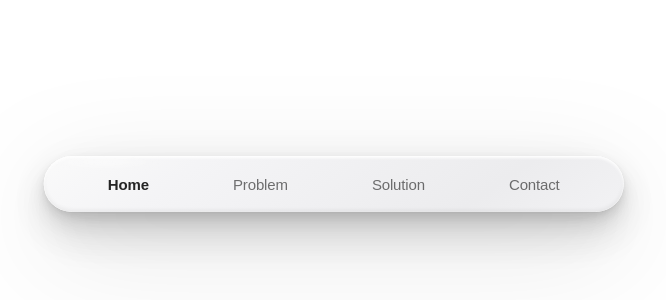
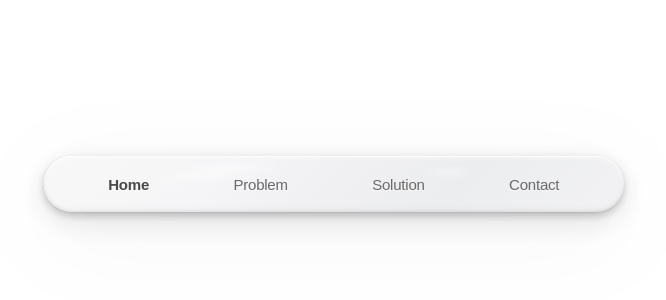
Before and after one commit to Om-Rohilla/Navigation, a React (Vite) app: page / in a window 1280 px wide. Shown: the part 224-524 px from the top of the page, without its empty margins (304-970 px from the left). Built offline with nearby package versions, Linux system fonts and the light colour scheme.

Commit message:
Upgrade to premium 3D design

```diff
--- a/src/components/ui/component.tsx
+++ b/src/components/ui/component.tsx
@@ -69,98 +69,122 @@ export const PillBase: React.FC = () => {
 
   return (
     <motion.nav
-      className="relative rounded-full overflow-hidden"
+      className="relative rounded-full"
       style={{
         width: '580px',
         height: '56px',
         background: `
-          linear-gradient(145deg, #fafafa 0%, #f4f4f6 25%, #f0f0f2 50%, #ececee 75%, #f2f2f4 100%)
+          linear-gradient(135deg, #f8f8f8 0%, #f5f5f7 30%, #f0f0f2 50%, #ecedef 70%, #f2f2f4 100%)
         `,
         boxShadow: `
-          0 1px 2px rgba(0, 0, 0, 0.03),
-          0 2px 6px rgba(0, 0, 0, 0.04),
-          0 6px 12px rgba(0, 0, 0, 0.06),
-          0 12px 24px rgba(0, 0, 0, 0.08),
-          0 24px 48px rgba(0, 0, 0, 0.1),
-          inset 0 2px 3px rgba(255, 255, 255, 0.95),
-          inset 0 -2px 4px rgba(0, 0, 0, 0.06),
-          inset 0 0 0 0.5px rgba(255, 255, 255, 0.4)
+          0 4px 8px rgba(0, 0, 0, 0.15),
+          0 10px 40px rgba(0, 0, 0, 0.05),
+          0 1px 2px rgba(0, 0, 0, 0.08),
+          inset 0 1px 0 rgba(255, 255, 255, 0.9),
+          inset 0 2px 4px rgba(255, 255, 255, 0.6),
+          inset 0 -1px 3px rgba(0, 0, 0, 0.08),
+          inset 0 -2px 6px rgba(0, 0, 0, 0.04)
         `,
         x: pillShift,
+        overflow: 'hidden',
       }}
     >
-      {/* Glossy top highlight - primary light source */}
+      {/* Primary top light reflection - simulates top-left light source */}
       <div
         className="absolute inset-x-0 top-0 rounded-full pointer-events-none"
         style={{
-          height: '55%',
-          background: 'linear-gradient(180deg, rgba(255, 255, 255, 0.75) 0%, rgba(255, 255, 255, 0.3) 40%, rgba(255, 255, 255, 0) 100%)',
+          height: '60%',
+          background: 'linear-gradient(135deg, rgba(255, 255, 255, 0.85) 0%, rgba(255, 255, 255, 0.5) 30%, rgba(255, 255, 255, 0.2) 60%, rgba(255, 255, 255, 0) 100%)',
         }}
       />
 
-      {/* Intense top edge shine */}
+      {/* Intense top edge shine - crisp highlight */}
       <div
-        className="absolute inset-x-0 top-0 rounded-full pointer-events-none"
+        className="absolute inset-x-0 top-0 rounded-t-full pointer-events-none"
         style={{
-          height: '20%',
-          background: 'linear-gradient(180deg, rgba(255, 255, 255, 0.9) 0%, rgba(255, 255, 255, 0) 100%)',
+          height: '3px',
+          background: 'linear-gradient(90deg, rgba(255, 255, 255, 0) 0%, rgba(255, 255, 255, 0.95) 15%, rgba(255, 255, 255, 0.95) 85%, rgba(255, 255, 255, 0) 100%)',
           filter: 'blur(0.5px)',
         }}
       />
 
-      {/* Bottom shadow for depth */}
+      {/* Semi-matte glass overlay */}
+      <div
+        className="absolute inset-0 rounded-full pointer-events-none"
+        style={{
+          background: 'linear-gradient(180deg, rgba(255, 255, 255, 0.25) 0%, rgba(255, 255, 255, 0) 50%, rgba(0, 0, 0, 0.02) 100%)',
+        }}
+      />
+
+      {/* Bottom curvature shadow */}
       <div
         className="absolute inset-x-0 bottom-0 rounded-full pointer-events-none"
         style={{
-          height: '40%',
-          background: 'linear-gradient(0deg, rgba(0, 0, 0, 0.05) 0%, rgba(0, 0, 0, 0.02) 50%, rgba(0, 0, 0, 0) 100%)',
+          height: '45%',
+          background: 'linear-gradient(0deg, rgba(0, 0, 0, 0.08) 0%, rgba(0, 0, 0, 0.03) 40%, rgba(0, 0, 0, 0) 100%)',
         }}
       />
 
-      {/* Ambient occlusion shadow at bottom edge */}
+      {/* Contact shadow at bottom edge */}
       <div
-        className="absolute inset-x-0 bottom-0 rounded-full pointer-events-none"
+        className="absolute inset-x-0 bottom-0 rounded-b-full pointer-events-none"
         style={{
-          height: '15%',
-          background: 'linear-gradient(0deg, rgba(0, 0, 0, 0.08) 0%, rgba(0, 0, 0, 0) 100%)',
-          filter: 'blur(1px)',
+          height: '12%',
+          background: 'linear-gradient(0deg, rgba(0, 0, 0, 0.12) 0%, rgba(0, 0, 0, 0) 100%)',
+          filter: 'blur(2px)',
         }}
       />
 
-      {/* Left-side subtle highlight for dimension */}
+      {/* Left-side illumination from light source */}
       <div
-        className="absolute inset-y-0 left-0 rounded-full pointer-events-none"
+        className="absolute inset-y-0 left-0 rounded-l-full pointer-events-none"
         style={{
-          width: '30%',
-          background: 'linear-gradient(90deg, rgba(255, 255, 255, 0.15) 0%, rgba(255, 255, 255, 0) 100%)',
+          width: '35%',
+          background: 'linear-gradient(90deg, rgba(255, 255, 255, 0.2) 0%, rgba(255, 255, 255, 0.08) 50%, rgba(255, 255, 255, 0) 100%)',
         }}
       />
 
-      {/* Right-side subtle shadow for dimension */}
+      {/* Right-side shadow for depth */}
       <div
-        className="absolute inset-y-0 right-0 rounded-full pointer-events-none"
+        className="absolute inset-y-0 right-0 rounded-r-full pointer-events-none"
         style={{
-          width: '30%',
-          background: 'linear-gradient(270deg, rgba(0, 0, 0, 0.03) 0%, rgba(0, 0, 0, 0) 100%)',
+          width: '35%',
+          background: 'linear-gradient(270deg, rgba(0, 0, 0, 0.04) 0%, rgba(0, 0, 0, 0.015) 50%, rgba(0, 0, 0, 0) 100%)',
         }}
       />
 
-      {/* Outer edge definition with subtle border */}
+      {/* Specular highlight - glass reflection */}
+      <div
+        className="absolute rounded-full pointer-events-none"
+        style={{
+          left: '18%',
+          top: '15%',
+          width: '140px',
+          height: '16px',
+          background: 'radial-gradient(ellipse at center, rgba(255, 255, 255, 0.75) 0%, rgba(255, 255, 255, 0.3) 40%, rgba(255, 255, 255, 0) 70%)',
+          filter: 'blur(4px)',
+          transform: 'rotate(-8deg)',
+        }}
+      />
+
+      {/* Secondary smaller specular */}
+      <div
+        className="absolute rounded-full pointer-events-none"
+        style={{
+          right: '25%',
+          top: '20%',
+          width: '60px',
+          height: '10px',
+          background: 'radial-gradient(ellipse at center, rgba(255, 255, 255, 0.5) 0%, rgba(255, 255, 255, 0) 70%)',
+          filter: 'blur(3px)',
+        }}
+      />
+
+      {/* Subtle outer rim shadow */}
       <div
         className="absolute inset-0 rounded-full pointer-events-none"
         style={{
-          boxShadow: 'inset 0 0 0 1px rgba(0, 0, 0, 0.04)',
-        }}
-      />
-
-      {/* Specular highlight - creates glass-like quality */}
-      <div
-        className="absolute left-12 top-2 rounded-full pointer-events-none"
-        style={{
-          width: '120px',
-          height: '12px',
-          background: 'radial-gradient(ellipse at center, rgba(255, 255, 255, 0.6) 0%, rgba(255, 255, 255, 0) 70%)',
-          filter: 'blur(3px)',
+          boxShadow: 'inset 0 0 0 0.5px rgba(0, 0, 0, 0.06)',
         }}
       />
 
@@ -185,24 +209,29 @@ export const PillBase: React.FC = () => {
               style={{
                 fontSize: '15px',
                 fontWeight: isActive ? 600 : 500,
-                color: isActive ? 'rgba(0, 0, 0, 0.85)' : 'rgba(0, 0, 0, 0.55)',
+                color: isActive ? '#4a4a4a' : '#6b6b6b',
                 textDecoration: 'none',
-                letterSpacing: '-0.01em',
+                letterSpacing: '-0.015em',
                 background: 'transparent',
                 border: 'none',
                 padding: '10px 20px',
                 outline: 'none',
                 zIndex: 20,
                 whiteSpace: 'nowrap',
+                textShadow: isActive
+                  ? '0 1px 1px rgba(255, 255, 255, 0.8), 0 -0.5px 0.5px rgba(0, 0, 0, 0.1)'
+                  : '0 1px 1px rgba(255, 255, 255, 0.6), 0 -0.5px 0.5px rgba(0, 0, 0, 0.08)',
               }}
               onMouseEnter={(e) => {
                 if (!isActive) {
-                  e.currentTarget.style.color = 'rgba(0, 0, 0, 0.75)'
+                  e.currentTarget.style.color = '#555555'
+                  e.currentTarget.style.textShadow = '0 1px 1px rgba(255, 255, 255, 0.7), 0 -0.5px 0.5px rgba(0, 0, 0, 0.09)'
                 }
               }}
               onMouseLeave={(e) => {
                 if (!isActive) {
-                  e.currentTarget.style.color = 'rgba(0, 0, 0, 0.55)'
+                  e.currentTarget.style.color = '#6b6b6b'
+                  e.currentTarget.style.textShadow = '0 1px 1px rgba(255, 255, 255, 0.6), 0 -0.5px 0.5px rgba(0, 0, 0, 0.08)'
                 }
               }}
             >
--- a/src/demos/default.tsx
+++ b/src/demos/default.tsx
@@ -11,16 +11,16 @@ export default function Demo() {
       className="min-h-screen flex items-center justify-center px-8"
       style={{
         background: '#ffffff',
-      }}
+      }}k
     >
-      {/* Ambient shadow wrapper for floating effect */}
+      {/* Ambient shadow wrapper for realistic floating effect */}
       <div
         className="flex items-center justify-center"
         style={{
           filter: `
-            drop-shadow(0 4px 8px rgba(0, 0, 0, 0.04))
-            drop-shadow(0 12px 24px rgba(0, 0, 0, 0.08))
-            drop-shadow(0 28px 56px rgba(0, 0, 0, 0.12))
+            drop-shadow(0 2px 4px rgba(0, 0, 0, 0.06))
+            drop-shadow(0 8px 16px rgba(0, 0, 0, 0.08))
+            drop-shadow(0 20px 48px rgba(0, 0, 0, 0.04))
           `,
         }}
       >
```
